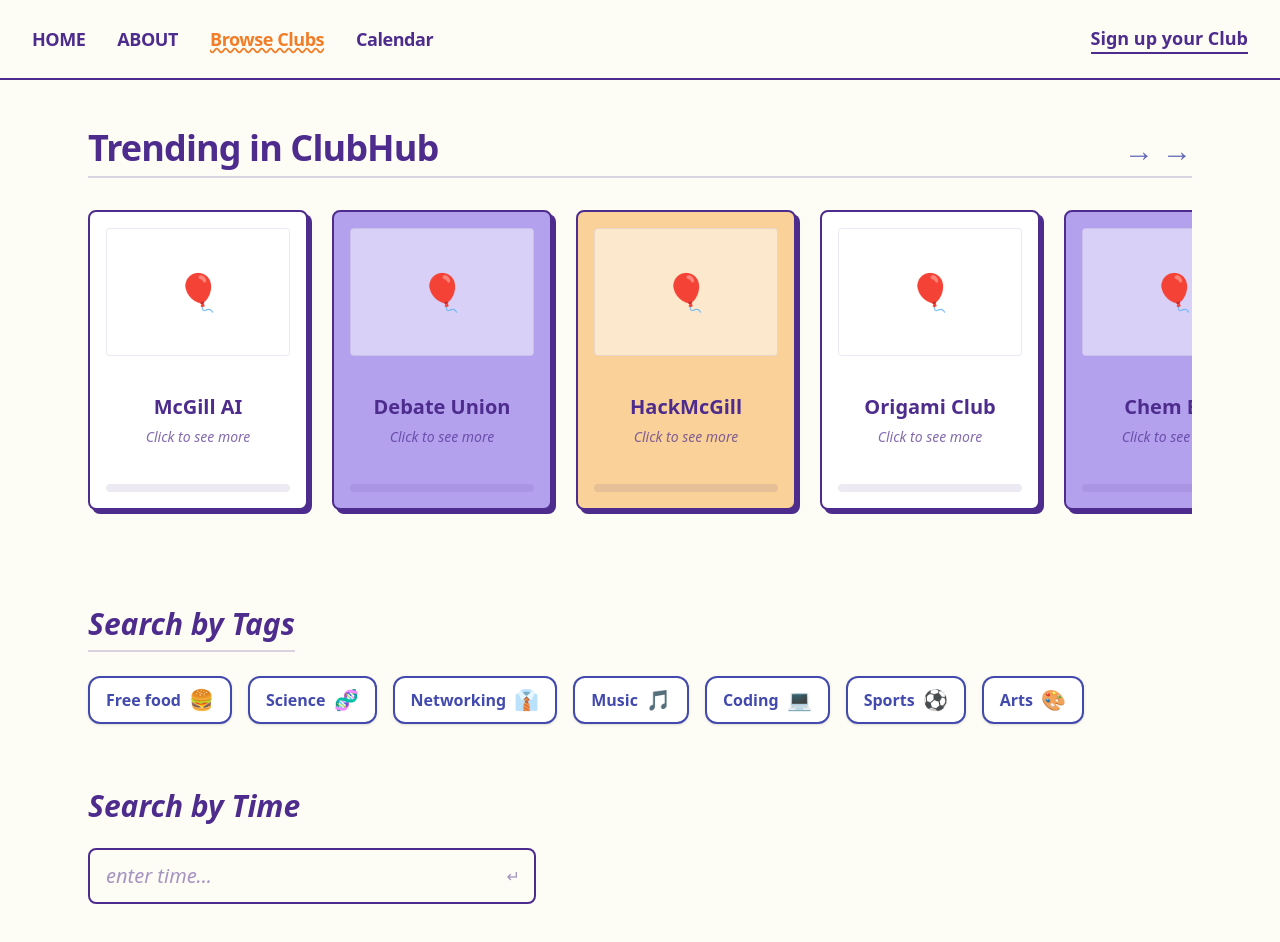
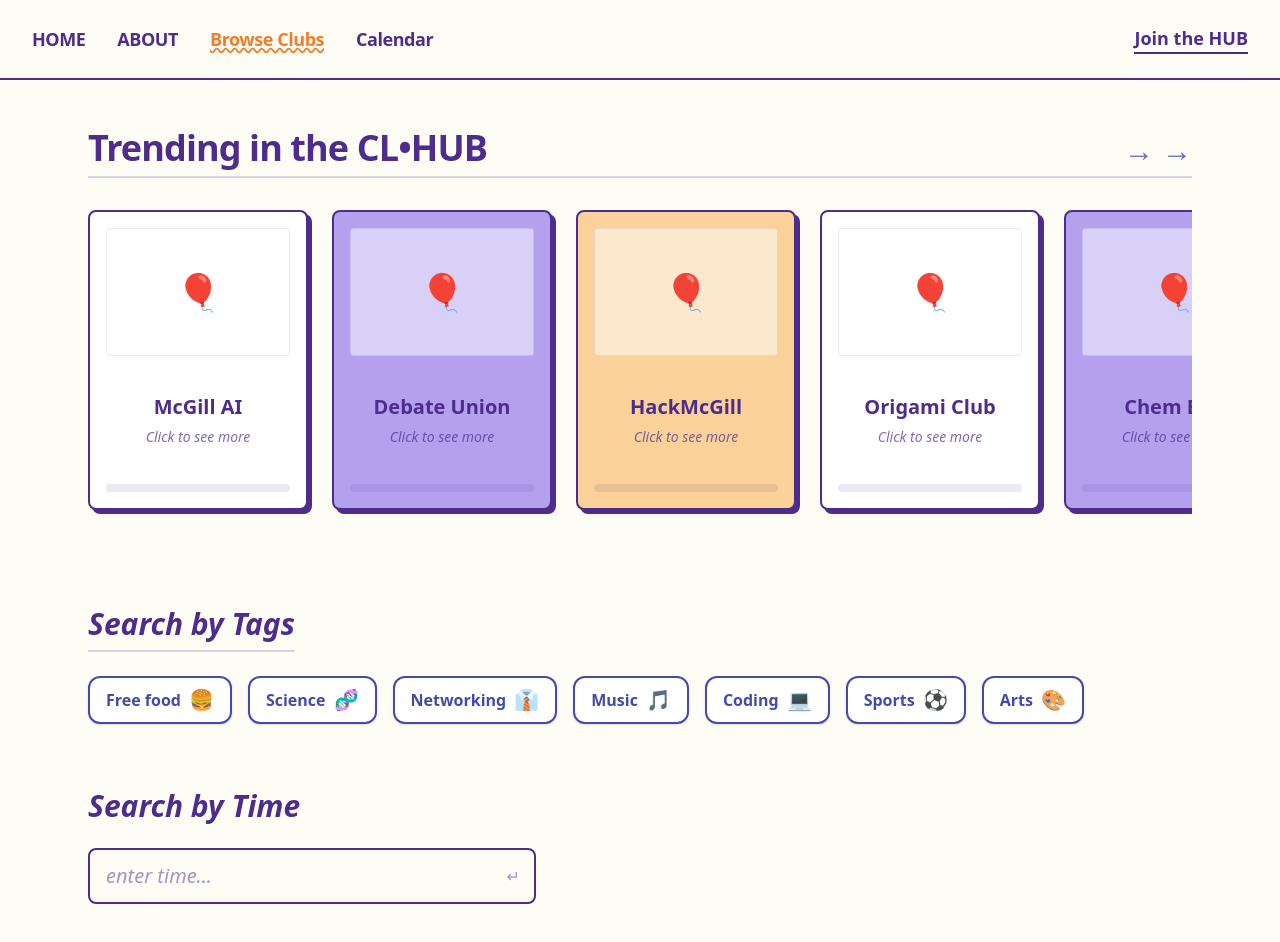
Before and after one commit to FeliciaW05/McWiCS-Club-Hub, a Next.js app in the folder club-hub/: page /browse in a window 1280 px wide. Shown: the top 942 px of the page. Built offline with nearby package versions, Linux system fonts and the light colour scheme.

Commit message:
changed text

```diff
--- a/club-hub/src/app/browse/page.js
+++ b/club-hub/src/app/browse/page.js
@@ -10,7 +10,7 @@ const Navbar = () => (
       <a href="#" className="hover:text-club-blue hover:underline decoration-wavy">Calendar</a>
     </div>
     <button className="text-lg font-bold border-b-2 border-club-dark hover:text-club-orange hover:border-club-orange transition-colors">
-      Sign up your Club
+      Join the HUB
     </button>
   </nav>
 );
@@ -53,7 +53,7 @@ export default function Browse() {
         {/* SECTION 1: TRENDING */}
         <section className="space-y-6">
           <div className="flex justify-between items-end border-b-2 border-club-dark/20 pb-2">
-            <h1 className="text-4xl font-bold tracking-tight">Trending in ClubHub</h1>
+            <h1 className="text-4xl font-bold tracking-tight">Trending in the CL•HUB</h1>
             {/* The Arrows from your sketch */}
             <div className="flex gap-2 text-3xl font-black text-club-blue animate-pulse">
                 <span>→</span><span>→</span>
```
Also changed, not shown: 1 other file (tests, documents, lock files or other folders).
